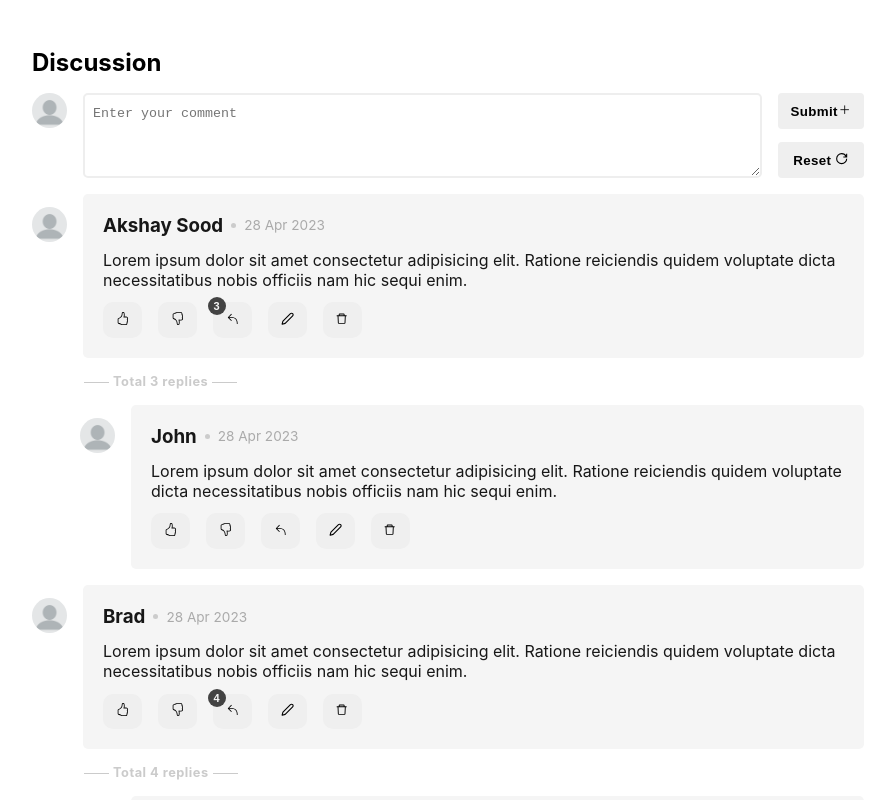
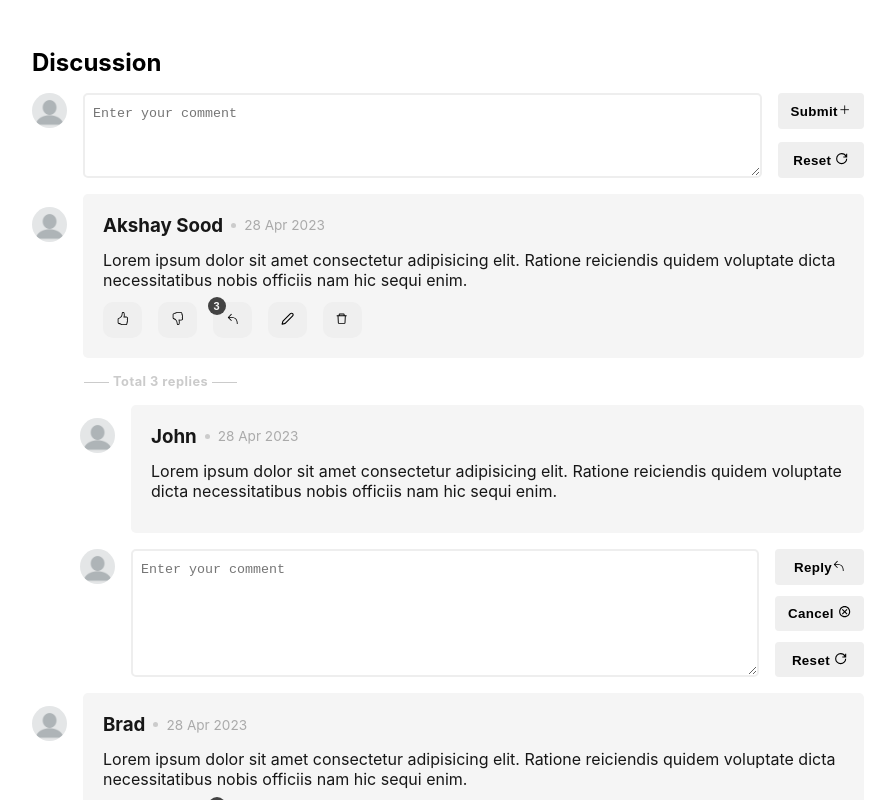
Before and after one commit to hopeinjavascript/comment-system, a React (Create React App) app: page / in a window 1280 px wide. Both pictures are taken after a click on the button 472 px from the left and 531 px from the top of the page. Shown: the top 800 px of the page, without its empty margins (192-1087 px from the left). Built offline with nearby package versions, Linux system fonts and the light colour scheme; data requests are answered from the project's data file.

Commit message:
feat:  add reply

```diff
--- a/src/App.js
+++ b/src/App.js
@@ -13,6 +13,35 @@ const FETCH_OPTIONS = {
   },
   body: JSON.stringify(),
 };
+
+/* this will essentially add nested comments/replies */
+function cbAddReply(comments, parentId, replyText) {
+  const updatedState = comments.map((comment, index) => {
+    if (comment.id === parentId) {
+      comment.children = [
+        ...comment.children,
+        {
+          id: Date.now(),
+          parentId: parentId,
+          name: 'No User' + index,
+          img: 'avatar.png',
+          text: `@${comment.name} ${replyText}`,
+          upVotes: 0,
+          downVotes: 0,
+          editCount: 0,
+          children: [],
+        },
+      ];
+    } else {
+      comment.children.length > 0 &&
+        cbAddReply(comment.children, parentId, replyText);
+    }
+
+    return comment;
+  });
+
+  return updatedState;
+}
 
 function App() {
   const [comments, setComments] = useState([]);
@@ -42,6 +71,7 @@ function App() {
     };
   }, []);
 
+  // add comment
   const handleAddComment = (val) => {
     setComments((prevComments) => [
       ...prevComments,
@@ -58,6 +88,11 @@ function App() {
     ]);
   };
 
+  const handleAddReply = (replyText, parentId) => {
+    const updatedState = cbAddReply(comments, parentId, replyText);
+    setComments(updatedState);
+  };
+
   return (
     <div className="wrapper">
       <h2 className="heading">Discussion</h2>
@@ -66,7 +101,7 @@ function App() {
         <AddCommentOrReply handler={handleAddComment} />
       </div>
 
-      <Comments comments={comments} />
+      <Comments comments={comments} handleAddReply={handleAddReply} />
     </div>
   );
 }
--- a/src/components/AddCommentOrReply/AddCommentOrReply.jsx
+++ b/src/components/AddCommentOrReply/AddCommentOrReply.jsx
@@ -2,8 +2,10 @@ import React, { useEffect, useRef } from 'react';
 import './AddCommentOrReply.css';
 import { IoAddSharp } from 'react-icons/io5';
 import { GrPowerReset } from 'react-icons/gr';
+import { VscReply } from 'react-icons/vsc';
+import { MdOutlineCancel } from 'react-icons/md';
 
-const AddCommentOrReply = ({ handler }) => {
+const AddCommentOrReply = ({ handler, btnText, handleCancel }) => {
   const inputRef = useRef('');
 
   useEffect(() => {
@@ -26,13 +28,22 @@ const AddCommentOrReply = ({ handler }) => {
         name="comment"
         className="comment-input"
         placeholder="Enter your comment"
-        rows={3}
+        rows={btnText === 'Reply' ? '5' : '3'}
       />
       <div className="cta-column">
         <button type="submit" className="btn btn-submit">
-          Submit
-          <IoAddSharp />
+          {btnText ?? 'Submit'}
+          {btnText === 'Reply' ? <VscReply /> : <IoAddSharp />}
         </button>
+        {btnText === 'Reply' && (
+          <button
+            type="button"
+            onClick={handleCancel}
+            className="btn btn-cancel"
+          >
+            Cancel <MdOutlineCancel />
+          </button>
+        )}
         <button type="reset" className="btn btn-reset">
           Reset <GrPowerReset />
         </button>
@@ -40,5 +51,4 @@ const AddCommentOrReply = ({ handler }) => {
     </form>
   );
 };
-
 export default AddCommentOrReply;
--- /dev/null
+++ b/src/components/Comment/Comment.css
@@ -0,0 +1,78 @@
+/* .comment-container  {} */
+
+.comment {
+  margin-bottom: 1rem;
+  border-radius: 8px;
+  display: flex;
+}
+
+.comment-picture {
+  padding-top: 0.8rem;
+}
+
+.comment-picture .profile-picture {
+  margin-right: 1rem;
+  border-radius: 50%;
+  /* aspect-ratio */
+  height: 35px;
+  align-self: flex-start;
+}
+
+.comment-content {
+  padding: 1.25rem;
+  background-color: #f5f5f5;
+  flex: 1;
+  border-radius: 5px;
+  color: #171717;
+}
+
+.comments__profile {
+  display: flex;
+  align-items: center;
+  /* justify-content: center; */
+}
+
+.comments__profile .dot {
+  height: 5px;
+  width: 5px;
+  border-radius: 50%;
+  background-color: #ccc;
+  margin-left: 0.5rem;
+  margin-right: 0.5rem;
+}
+
+.comment-date {
+  color: #aaa;
+  font-size: 0.85rem;
+  /* margin-left: 0.25rem; */
+}
+
+.comments__text {
+  margin-top: 0.8rem;
+  margin-bottom: 0.8rem;
+}
+
+.cta .btn:not(:last-child) {
+  margin-right: 1rem;
+}
+
+.cta .btn {
+  border-radius: 10px;
+  position: relative;
+}
+
+.cta .count {
+  height: 18px;
+  min-width: 18px;
+  /* border-radius: 50%; */
+  border-radius: 10px; /* 9px is 50% - so it will show rounded for 1-digit*/
+  padding: 0 0.35rem;
+  display: inline-block;
+  background-color: #434343;
+  color: #f5f5f5;
+  position: absolute;
+  left: -5px;
+  top: -5px;
+  font-size: 11px;
+  line-height: 18px;
+}
--- /dev/null
+++ b/src/components/Comment/Comment.jsx
@@ -0,0 +1,96 @@
+import React, { useState } from 'react';
+import AddCommentOrReply from '../AddCommentOrReply/AddCommentOrReply';
+import { VscReply } from 'react-icons/vsc';
+import { AiOutlineDelete } from 'react-icons/ai';
+import { BsHandThumbsUp, BsHandThumbsDown } from 'react-icons/bs';
+import { FiEdit2 } from 'react-icons/fi';
+import genericHelpers from '../../helpers/generic';
+import ReplyThread from '../ReplyThread/ReplyThread';
+
+import './Comment.css';
+
+const { dd, mmm, yyyy } = genericHelpers.getDateTimeDetails();
+
+const Comment = ({ comment, handleAddReply, handleCancel }) => {
+  const {
+    id,
+    parentId,
+    name,
+    img,
+    text,
+    upVotes,
+    downVotes,
+    editCount,
+    children,
+  } = comment;
+
+  const [isReplying, setIsReplying] = useState(false);
+
+  const toggleIsReplying = () => setIsReplying(!isReplying);
+
+  return (
+    <div className="comment-container" key={id || parentId}>
+      <div className="comment">
+        <div className="comment-picture">
+          <div>
+            <img className="profile-picture" src={img} alt="profile" />
+          </div>
+        </div>
+        <div className="comment-content">
+          <div className="comments__profile">
+            <h3 className="profile-name">{name}</h3>
+            <span className="dot"></span>
+            <span className="comment-date">{`${dd} ${mmm} ${yyyy}`}</span>
+          </div>
+
+          <p className="comments__text">{text}</p>
+
+          <div className={`cta ${isReplying ? 'hide' : null}`}>
+            <button className={`btn btn-upvote`}>
+              <BsHandThumbsUp />
+              {upVotes > 0 && <span className="count">{upVotes}</span>}
+            </button>
+            <button className={`btn btn-downvote`}>
+              <BsHandThumbsDown />
+              {downVotes > 0 && <span className="count">{downVotes}</span>}
+            </button>
+            <button className="btn btn-reply" onClick={toggleIsReplying}>
+              <VscReply />
+              {children.length > 0 && (
+                <span className="count">{children.length}</span>
+              )}
+            </button>
+            <button className="btn btn-edit">
+              <FiEdit2 />
+            </button>
+            <button className="btn btn-delete">
+              <AiOutlineDelete />
+            </button>
+          </div>
+        </div>
+      </div>
+
+      {/* replying */}
+
+      {isReplying && (
+        <AddCommentOrReply
+          handler={(val) => {
+            handleAddReply(val, id); //id = parentId for the nested comment
+            toggleIsReplying();
+          }}
+          btnText="Reply"
+          handleCancel={toggleIsReplying}
+        />
+      )}
+
+      <ReplyThread
+        id={id}
+        children={children}
+        handleAddReply={handleAddReply}
+        handleCancel={handleCancel}
+      />
+    </div>
+  );
+};
+
+export default Comment;
--- a/src/components/Comments/Comments.css
+++ b/src/components/Comments/Comments.css
@@ -1,87 +1 @@
 /* .comments{} */
-
-.comment-container {
-  margin-bottom: 1rem;
-  border-radius: 8px;
-  display: flex;
-}
-
-.comment-picture {
-  padding-top: 0.8rem;
-}
-
-.comment-picture .profile-picture {
-  margin-right: 1rem;
-  border-radius: 50%;
-  /* aspect-ratio */
-  height: 35px;
-  align-self: flex-start;
-}
-
-.comment {
-  padding: 1.25rem;
-  background-color: #f5f5f5;
-  flex: 1;
-  border-radius: 5px;
-  color: #171717;
-}
-
-.comments__profile {
-  display: flex;
-  align-items: center;
-  /* justify-content: center; */
-}
-
-.comments__profile .dot {
-  height: 5px;
-  width: 5px;
-  border-radius: 50%;
-  background-color: #ccc;
-  margin-left: 0.5rem;
-  margin-right: 0.5rem;
-}
-
-.comment-date {
-  color: #aaa;
-  font-size: 0.85rem;
-  /* margin-left: 0.25rem; */
-}
-
-.comments__text {
-  margin-top: 0.8rem;
-  margin-bottom: 0.8rem;
-}
-
-.cta .btn:not(:last-child) {
-  margin-right: 1rem;
-}
-
-.cta .btn {
-  border-radius: 10px;
-  position: relative;
-}
-
-.cta .count {
-  height: 18px;
-  min-width: 18px;
-  /* border-radius: 50%; */
-  border-radius: 10px; /* 9px is 50% - so it will show rounded for 1-digit*/
-  padding: 0 0.35rem;
-  display: inline-block;
-  background-color: #434343;
-  color: #f5f5f5;
-  position: absolute;
-  left: -5px;
-  top: -5px;
-  font-size: 11px;
-  line-height: 18px;
-}
-
-/* media queries */
-
-@media screen and (max-width: 480px) {
-  .wrapper {
-    width: 100%;
-    padding: 1rem;
-  }
-}
--- a/src/components/Comments/Comments.jsx
+++ b/src/components/Comments/Comments.jsx
@@ -1,78 +1,20 @@
 import React from 'react';
 import './Comments.css';
-import { VscReply } from 'react-icons/vsc';
-import { AiOutlineDelete } from 'react-icons/ai';
-import { BsHandThumbsUp, BsHandThumbsDown } from 'react-icons/bs';
-import { FiEdit2 } from 'react-icons/fi';
-import genericHelpers from '../../helpers/generic';
-import ReplyThread from '../ReplyThread/ReplyThread';
+import Comment from '../Comment/Comment';
 
-const { dd, mmm, yyyy } = genericHelpers.getDateTimeDetails();
-
-const Comments = ({ comments }) => {
+const Comments = ({ comments, handleAddReply }) => {
   return (
-    <>
+    <div className="comments">
       {comments?.map((comment) => {
-        const {
-          id,
-          parentId,
-          name,
-          img,
-          text,
-          upVotes,
-          downVotes,
-          editCount,
-          children,
-        } = comment;
         return (
-          <div className="comments" key={id || parentId}>
-            <div className="comment-container">
-              <div className="comment-picture">
-                <div>
-                  <img className="profile-picture" src={img} alt="profile" />
-                </div>
-              </div>
-              <div className="comment">
-                <div className="comments__profile">
-                  <h3 className="profile-name">{name}</h3>
-                  <span className="dot"></span>
-                  <span className="comment-date">{`${dd} ${mmm} ${yyyy}`}</span>
-                </div>
-
-                <p className="comments__text">{text}</p>
-
-                <div className="cta">
-                  <button className={`btn btn-upvote`}>
-                    <BsHandThumbsUp />
-                    {upVotes > 0 && <span className="count">{upVotes}</span>}
-                  </button>
-                  <button className={`btn btn-downvote`}>
-                    <BsHandThumbsDown />
-                    {downVotes > 0 && (
-                      <span className="count">{downVotes}</span>
-                    )}
-                  </button>
-                  <button className="btn btn-reply">
-                    <VscReply />
-                    {children.length > 0 && (
-                      <span className="count">{children.length}</span>
-                    )}
-                  </button>
-                  <button className="btn btn-edit">
-                    <FiEdit2 />
-                  </button>
-                  <button className="btn btn-delete">
-                    <AiOutlineDelete />
-                  </button>
-                </div>
-              </div>
-            </div>
-
-            <ReplyThread id={id} children={children} />
-          </div>
+          <Comment
+            key={comment.id}
+            comment={comment}
+            handleAddReply={handleAddReply}
+          />
         );
       })}
-    </>
+    </div>
   );
 };
 
--- a/src/components/ReplyThread/ReplyThread.jsx
+++ b/src/components/ReplyThread/ReplyThread.jsx
@@ -3,7 +3,6 @@ import Comments from '../Comments/Comments';
 import { useState } from 'react';
 
 const ReplyThread = (props) => {
-  console.log(props.children.length && props.children);
   const [moreReplies, setMoreReplies] = useState(false);
 
   const handleMoreReplies = () => setMoreReplies(!moreReplies);
@@ -13,7 +12,7 @@ const ReplyThread = (props) => {
       {/* only show if children array > 1 */}
       {props.id &&
         props.children.length > 1 && ( // if there's only 1 child then below <p> wont be shown (1.)
-          <p className="reply-count" onClick={() => handleMoreReplies()}>
+          <p className="reply-count" onClick={handleMoreReplies}>
             Total {props.children.length || ''} replies
           </p>
         )}
@@ -23,6 +22,8 @@ const ReplyThread = (props) => {
           <Comments
             // comments={props.children}
             comments={moreReplies ? props.children : props.children.slice(0, 1)} // if there's only 1 child then it will be shown by default (2.)
+            handleAddReply={props.handleAddReply}
+            handleCancel={props.handleCancel}
           />
         )}
       </div>
```
Also changed, not shown: src/App.css (+9 -0 lines), src/index.css (+9 -0 lines).
